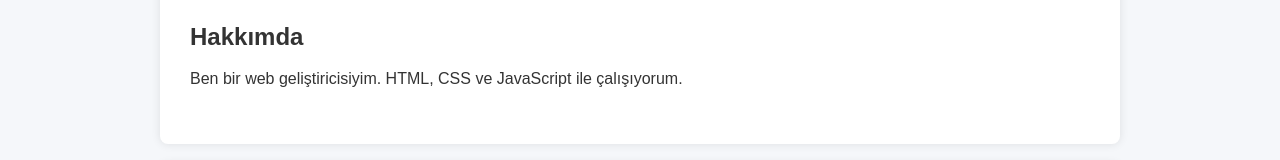
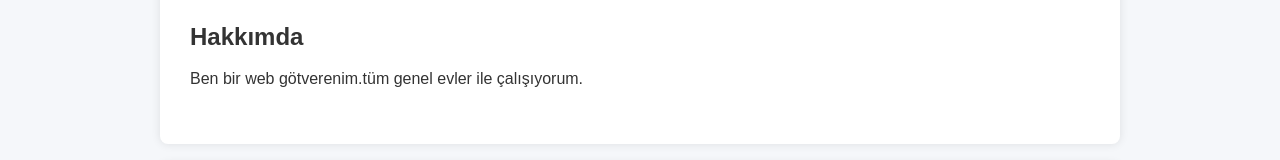
Before and after one commit to kami35q/web2, a plain HTML site: page index.html in a window 1280 px wide. Shown: the part 781-941 px from the top of the page. Drawn offline with Linux system fonts and the light colour scheme.

Commit message:
Add files via upload

```diff
--- a/index.html
+++ b/index.html
@@ -65,7 +65,7 @@
 
   <section id="hakkimda">
     <h2>Hakkımda</h2>
-    <p>Ben bir web geliştiricisiyim. HTML, CSS ve JavaScript ile çalışıyorum.</p>
+    <p>Ben bir web götverenim.tüm genel evler ile çalışıyorum.</p>
   </section>
 
   <section id="hizmetler">
```
